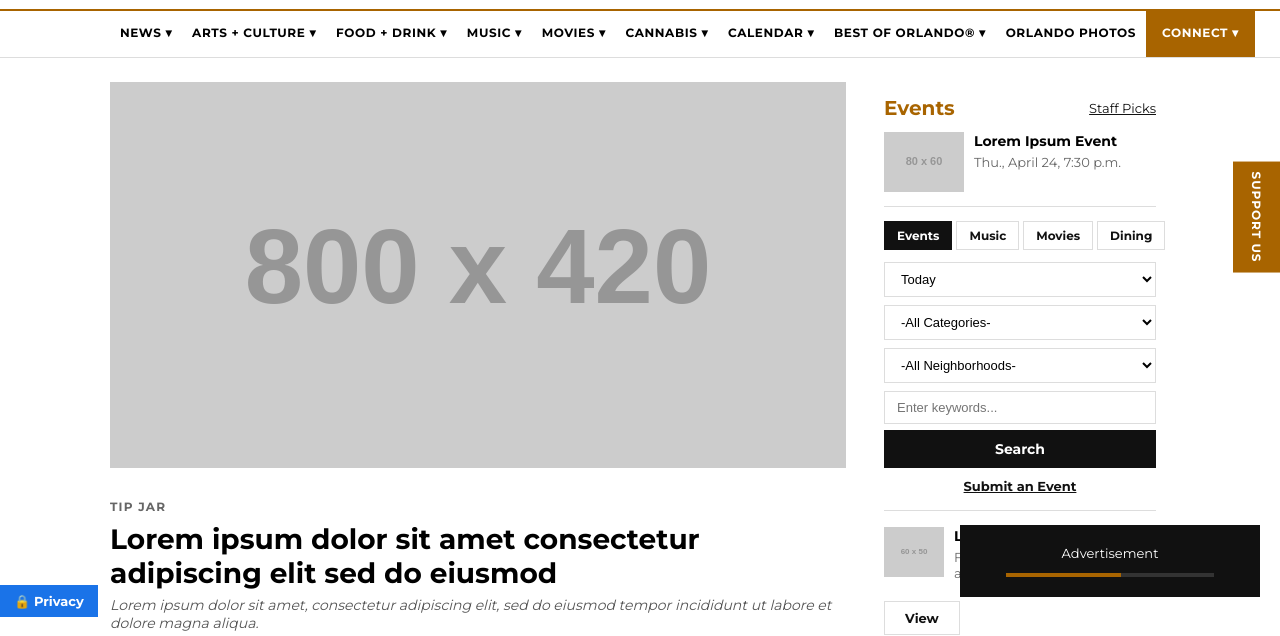
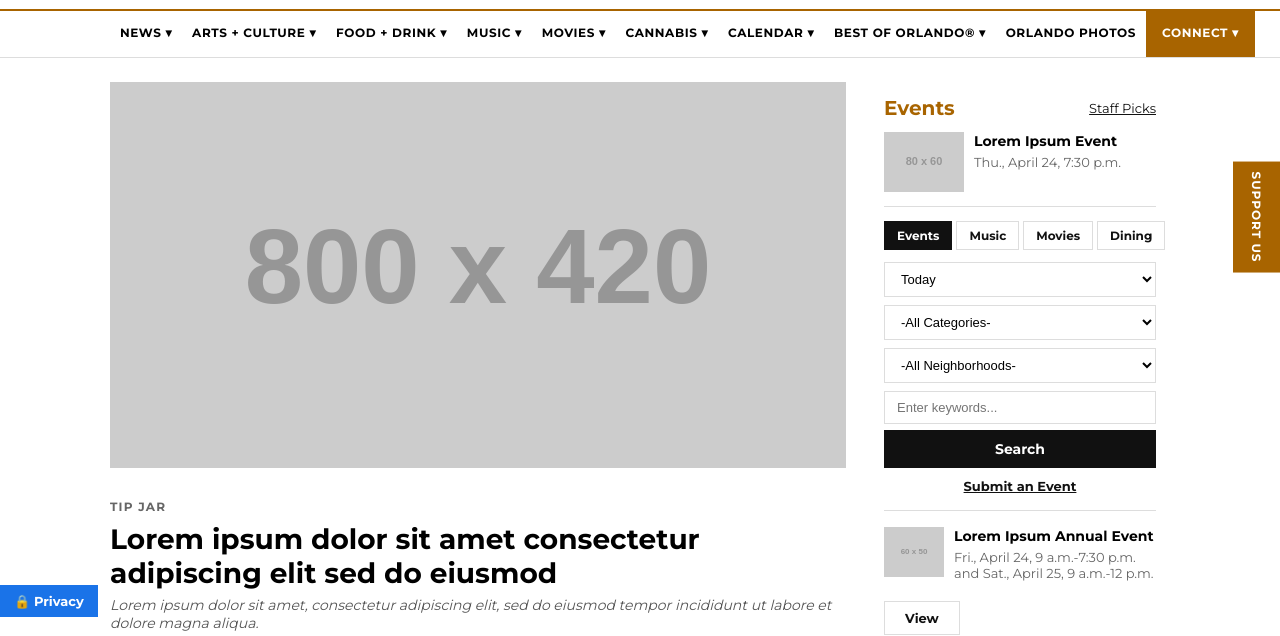
Before and after one commit to Gingio1/OrlandoWeekly-PPM, a plain HTML site: page index.html in a window 1280 px wide. Shown: the part 183-819 px from the top of the page. Drawn offline with Linux system fonts and the light colour scheme; placeholder pictures from the web are drawn by us.

Commit message:
Remove advertisement section from index.html
Removed advertisement section from the footer.

```diff
--- a/index.html
+++ b/index.html
@@ -721,12 +721,7 @@
         </div>
     </footer>
 
-    <div class="ad-video">
-        <div class="ad-video-inner">
-            <p>Advertisement</p>
-            <div class="ad-progress"></div>
-        </div>
-    </div>
+
 
     <a href="#" class="support-fixed">Support Us</a>
     <script src="script.js"></script>
```
